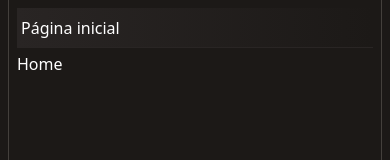
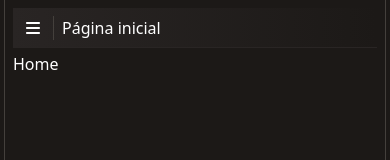
Before and after one commit to lopesdea91/my-reflections-front, a Vue app: page / in a window 390 px wide. Shown: the top 160 px of the page. Built offline with nearby package versions, Linux system fonts and the light colour scheme.

Commit message:
add btn-menu mobile in contentHeader

```diff
--- a/src/assets/css/base.scss
+++ b/src/assets/css/base.scss
@@ -41,6 +41,26 @@
     }
 }
 
+.navbar {
+    @apply flex flex-col overflow-hidden text-stone-200 z-20;
+
+    @media (max-width: 479px) {
+        @apply absolute w-full h-full right-full bg-slate-900 duration-200;
+
+        &.active {
+            @apply right-0;
+        }
+    }
+
+    @media (min-width: 480px) {
+        @apply flex flex-col items-center justify-self-end w-12;
+    }
+
+    @media (min-width: 1024px) {
+        @apply w-36;
+    }
+}
+
 .navbar-brand {
     @apply w-full flex items-center mt-2;
 
@@ -61,7 +81,7 @@
     }
 
     .close {
-        @apply cursor-pointer w-10 h-8 border;
+        @apply cursor-pointer w-10 h-8 border-stone-700 border;
 
         @media (min-width: 480px) {
             @apply hidden;
@@ -70,7 +90,7 @@
 }
 
 .navbar-profile {
-    @apply h-12 flex items-center border-stone-800 border-y my-2 cursor-pointer;
+    @apply h-12 flex items-center border-stone-700 border-y my-2 cursor-pointer;
 
     @media (max-width: 479px) {
         @apply w-[90%] mx-auto;
@@ -104,7 +124,7 @@
 }
 
 .navbar-list {
-    @apply flex flex-col gap-1;
+    @apply overflow-y-auto flex flex-col gap-1;
 
     @media (max-width: 479px) {
         @apply w-[90%] mx-auto;
@@ -143,19 +163,29 @@
 
 .page {
     &-content {
-        @apply mx-2 pt-2 px-2 border-x border-stone-700 overflow-y-auto;
+        @apply pt-2 px-2 border-x border-stone-700 overflow-y-auto;
 
         @media (max-width: 479px) {
-            @apply h-screen;
+            @apply mx-1 h-screen;
+        }
+
+        @media (min-width: 480px) {
+            @apply mx-2;
         }
     }
 
     &-header {
-        @apply w-full h-10 flex items-center sticky top-0 px-1 mb-1 border-stone-800 border-b;
+        @apply z-10 w-full h-10 flex items-center sticky top-0 px-1 mb-1 border-stone-800 border-b;
         @apply bg-gradient-to-r from-stone-800 to-stone-900;
 
-        button {
-            @apply h-6 mr-3 border-r;
+        &-divisor {
+            @apply block h-6 border-stone-700 border-l ml-1 mr-2;
+        }
+
+        &-only-mobile {
+            @media (min-width: 480px) {
+                @apply hidden;
+            }
         }
     }
 
--- a/src/components/layout/content/contentHeader.vue
+++ b/src/components/layout/content/contentHeader.vue
@@ -1,5 +1,10 @@
 <script setup lang="ts">
-defineProps({
+import { actions } from "../navbar/state";
+const { btnMenu, btnBack, title } = defineProps({
+  btnMenu: {
+    type: Boolean,
+    default: false,
+  },
   btnBack: {
     type: Boolean,
     default: false,
@@ -9,13 +14,22 @@ defineProps({
     default: "",
   },
 });
+const hasActions = !!title && (!!btnMenu || !!btnBack);
 </script>
 
 <template>
   <div class="page-header">
-    <button v-show="btnBack" class="icon-base">
+    <button
+      class="icon-base page-header-only-mobile"
+      @click="actions.toggleStatusMenu"
+    >
+      <Icon icon="fa-solid fa-bars" />
+    </button>
+    <span class="page-header-divisor page-header-only-mobile"></span>
+    <button v-if="btnBack" class="icon-base">
       <Icon icon="fa-solid fa-arrow-left" />
     </button>
-    <h3 v-show="title">{{ title }}</h3>
+    <span v-if="hasActions" class="page-header-divisor"></span>
+    <h3 v-if="title">{{ title }}</h3>
   </div>
 </template>
--- a/src/components/layout/navbar/NavBar.vue
+++ b/src/components/layout/navbar/NavBar.vue
@@ -17,22 +17,3 @@ import { state, actions } from "./state";
     <NavBarMenu />
   </div>
 </template>
-
-<style lang="scss">
-.navbar {
-  @media (max-width: 479px) {
-    @apply absolute w-full h-full right-full bg-slate-900 duration-200;
-
-    &.active {
-      @apply right-0;
-    }
-  }
-  @media (min-width: 480px) {
-    // @apply hidden sm:flex flex-col items-center;
-    @apply flex flex-col items-center justify-self-end w-12;
-  }
-  @media (min-width: 1024px) {
-    @apply w-36;
-  }
-}
-</style>
--- a/src/config/fontawesome.ts
+++ b/src/config/fontawesome.ts
@@ -2,7 +2,7 @@
 import { library } from '@fortawesome/fontawesome-svg-core'
 
 /* import specific icons */
-import { faUser, faHome, faHashtag, faBookmark, faXmark, faArrowLeft } from '@fortawesome/free-solid-svg-icons'
+import { faUser, faHome, faHashtag, faBookmark, faXmark, faArrowLeft, faBars } from '@fortawesome/free-solid-svg-icons'
 import { faTwitter } from '@fortawesome/free-brands-svg-icons'
 import { faBell } from '@fortawesome/free-regular-svg-icons'
 
@@ -11,7 +11,7 @@ import { FontAwesomeIcon } from '@fortawesome/vue-fontawesome'
 
 /* add icons to the library */
 library.add(
-    faUser, faHome, faHashtag, faBookmark, faXmark, faArrowLeft,
+    faUser, faHome, faHashtag, faBookmark, faXmark, faArrowLeft, faBars,
     faTwitter,
     faBell
 )
```
